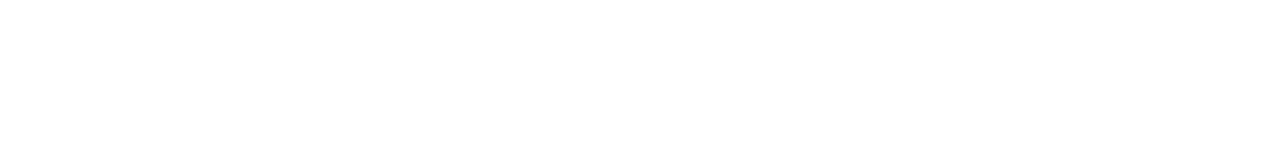
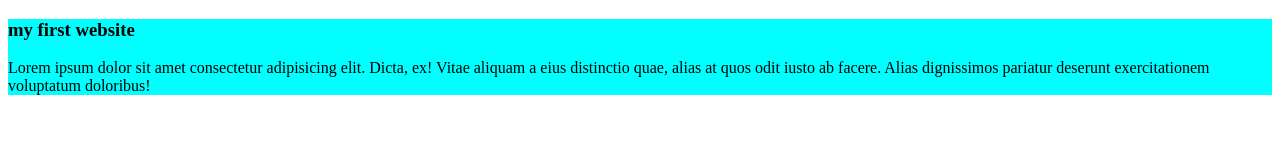
Before and after one commit to nusratlata/my-swebsite, a plain HTML site: page my-swebsite/index.html in a window 1280 px wide. Drawn offline with Linux system fonts and the light colour scheme.

Commit message:
added the blog

```diff
--- a/my-swebsite/index.html
+++ b/my-swebsite/index.html
@@ -4,8 +4,12 @@
     <meta charset="UTF-8">
     <meta name="viewport" content="width=device-width, initial-scale=1.0">
     <title>my website</title>
+    <link rel="stylesheet" href="styles/blog.css">
 </head>
 <body>
-
+  <div>
+    <h3>my first website</h3>
+    <p>Lorem ipsum dolor sit amet consectetur adipisicing elit. Dicta, ex! Vitae aliquam a eius distinctio quae, alias at quos odit iusto ab facere. Alias dignissimos pariatur deserunt exercitationem voluptatum doloribus!</p>
+  </div>
 </body>
 </html>
--- /dev/null
+++ b/my-swebsite/styles/blog.css
@@ -0,0 +1,5 @@
+div{
+    background-color: aqua;
+
+
+}
```
Also changed, not shown: 1 other file.
